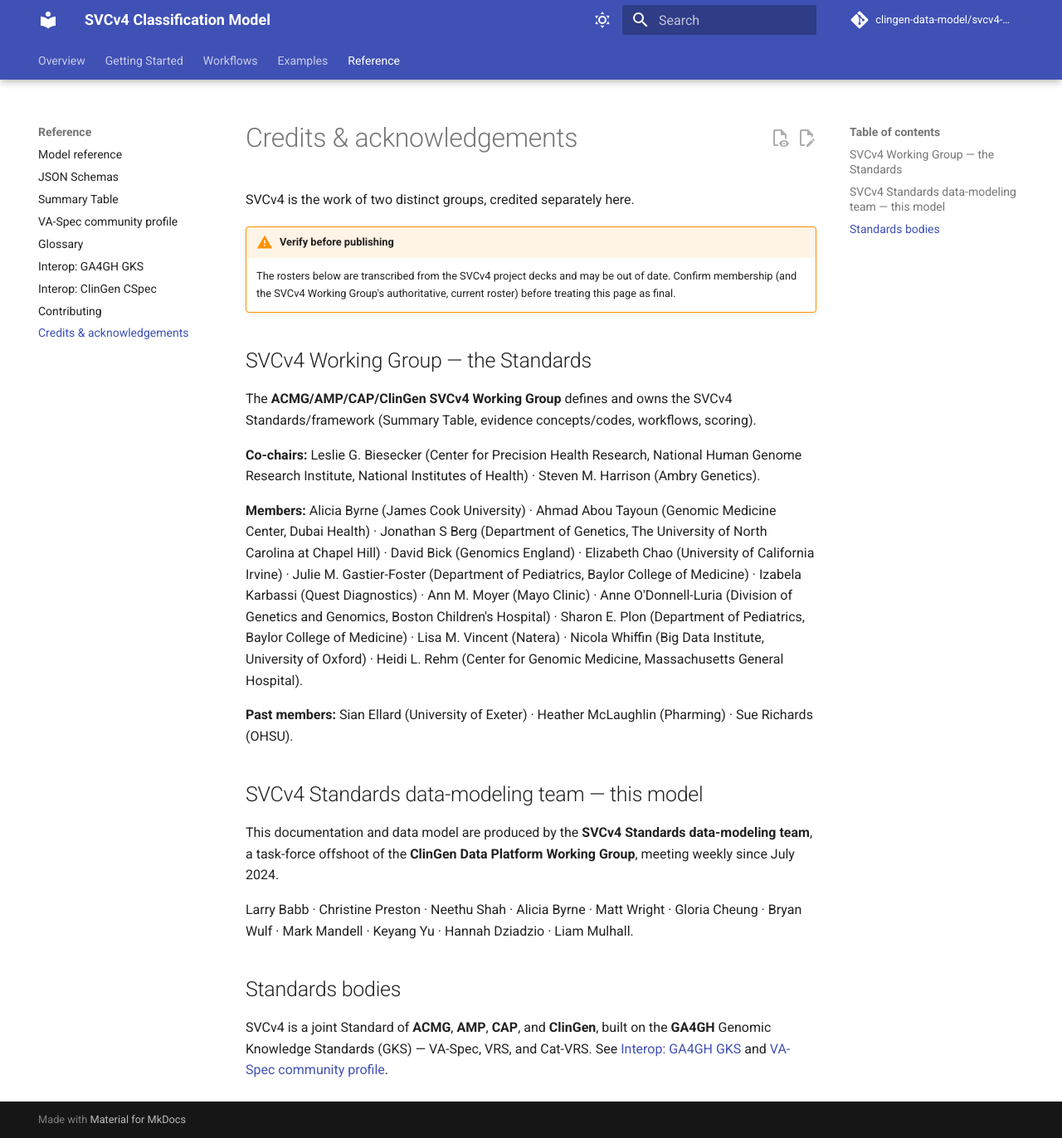
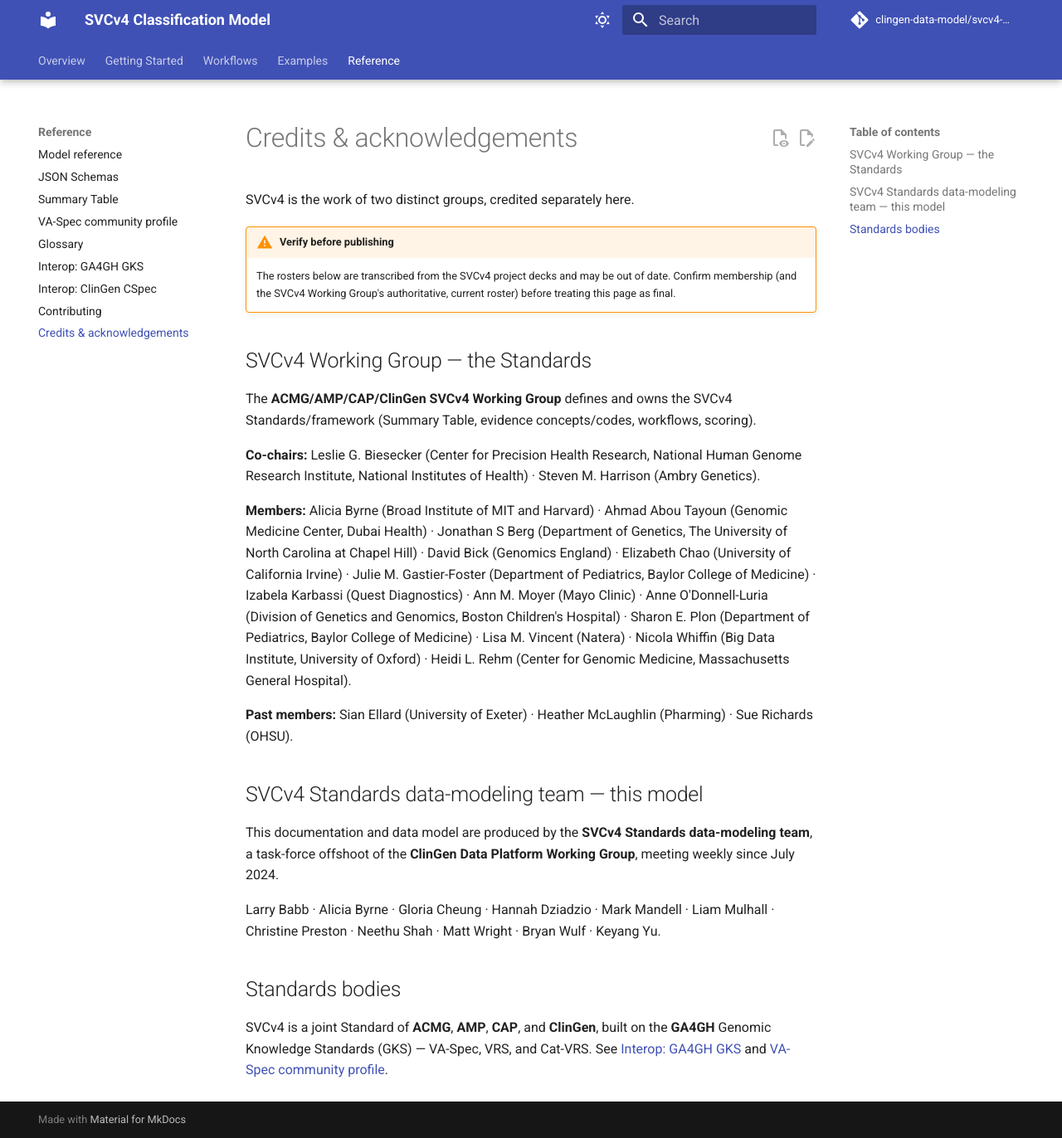
Before and after one commit to clingen-data-model/svcv4-model, an MkDocs documentation site: the page built from docs/reference/credits.md, in a window 1280 px wide and 1372 px high. Shown: the whole window at 83% size. Built offline with MkDocs 1.6.1 and Material for MkDocs 9.7.7, drawn with Linux system fonts in a browser that asks for light colours; comment, search, counter and statistics services are not loaded.

Commit message:
Update credits.md
Affiliation edits

```diff
--- a/docs/reference/credits.md
+++ b/docs/reference/credits.md
@@ -17,9 +17,9 @@
 National Human Genome Research Institute, National Institutes of Health) ·
 Steven M. Harrison (Ambry Genetics).
 
-**Members:** Alicia Byrne (James Cook University) · Ahmad Abou Tayoun (Genomic
-Medicine Center, Dubai Health) · Jonathan S Berg (Department of Genetics, The
-University of North Carolina at Chapel Hill) · David Bick (Genomics England) ·
+**Members:** Alicia Byrne (Broad Institute of MIT and Harvard) · Ahmad Abou Tayoun
+(Genomic Medicine Center, Dubai Health) · Jonathan S Berg (Department of Genetics,
+The University of North Carolina at Chapel Hill) · David Bick (Genomics England) ·
 Elizabeth Chao (University of California Irvine) · Julie M. Gastier-Foster
 (Department of Pediatrics, Baylor College of Medicine) · Izabela Karbassi (Quest
 Diagnostics) · Ann M. Moyer (Mayo Clinic) · Anne O'Donnell-Luria (Division of
@@ -37,9 +37,8 @@
 Standards data-modeling team**, a task-force offshoot of the **ClinGen Data
 Platform Working Group**, meeting weekly since July 2024.
 
-Larry Babb · Christine Preston · Neethu Shah · Alicia Byrne · Matt Wright ·
-Gloria Cheung · Bryan Wulf · Mark Mandell · Keyang Yu · Hannah Dziadzio · Liam
-Mulhall.
+Larry Babb · Alicia Byrne · Gloria Cheung · Hannah Dziadzio · Mark Mandell · Liam
+Mulhall · Christine Preston · Neethu Shah · Matt Wright · Bryan Wulf · Keyang Yu.
 
 ## Standards bodies
 
```
